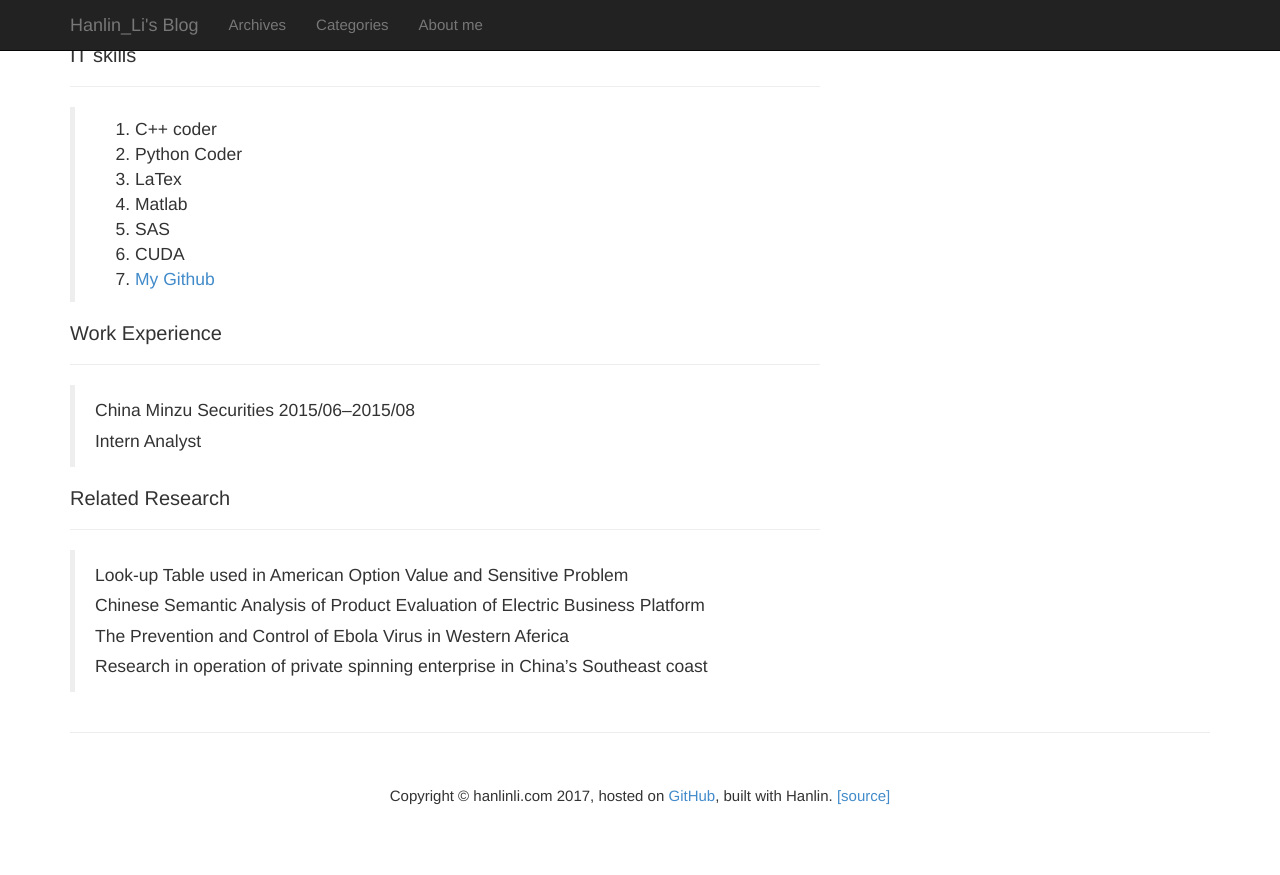
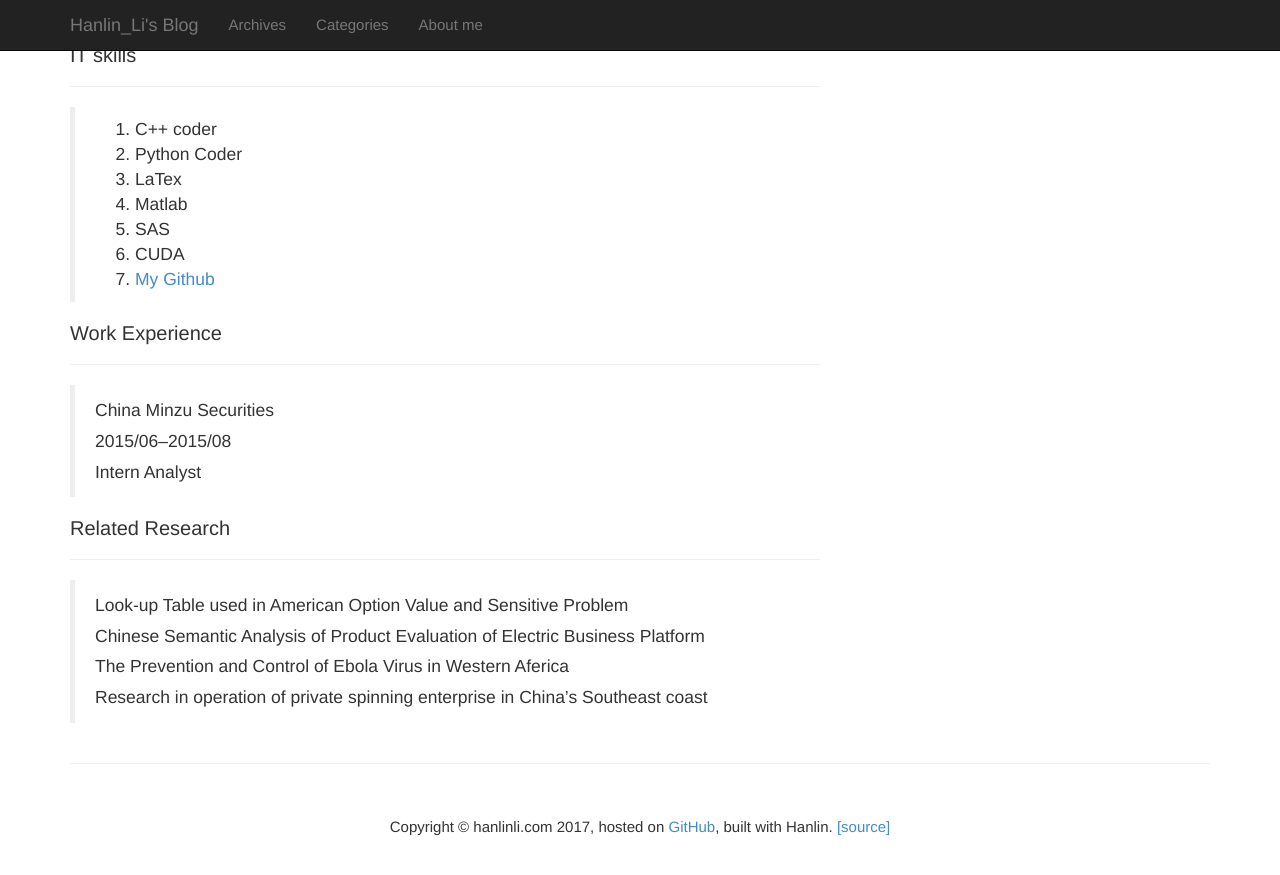
Before and after one commit to hanlinlibham/hanlinlibham.github.io, a Jekyll site: the page built from about.markdown, in a window 1280 px wide and 900 px high, scrolled down 524 px. Shown: the top 875 px of the window. Built offline with Jekyll 4.4.1, drawn with Linux system fonts in a browser that asks for light colours; our own code applies the rules of GitHub Pages for plain Markdown files; Markdown is read by kramdown in place of the engine named in the settings.

```diff
--- a/about.markdown
+++ b/about.markdown
@@ -25,7 +25,7 @@
 
 ## Work Experience
 ------
-> China Minzu Securities
+> China Minzu Securities<br>
 2015/06--2015/08<br>
 Intern Analyst
 
```
